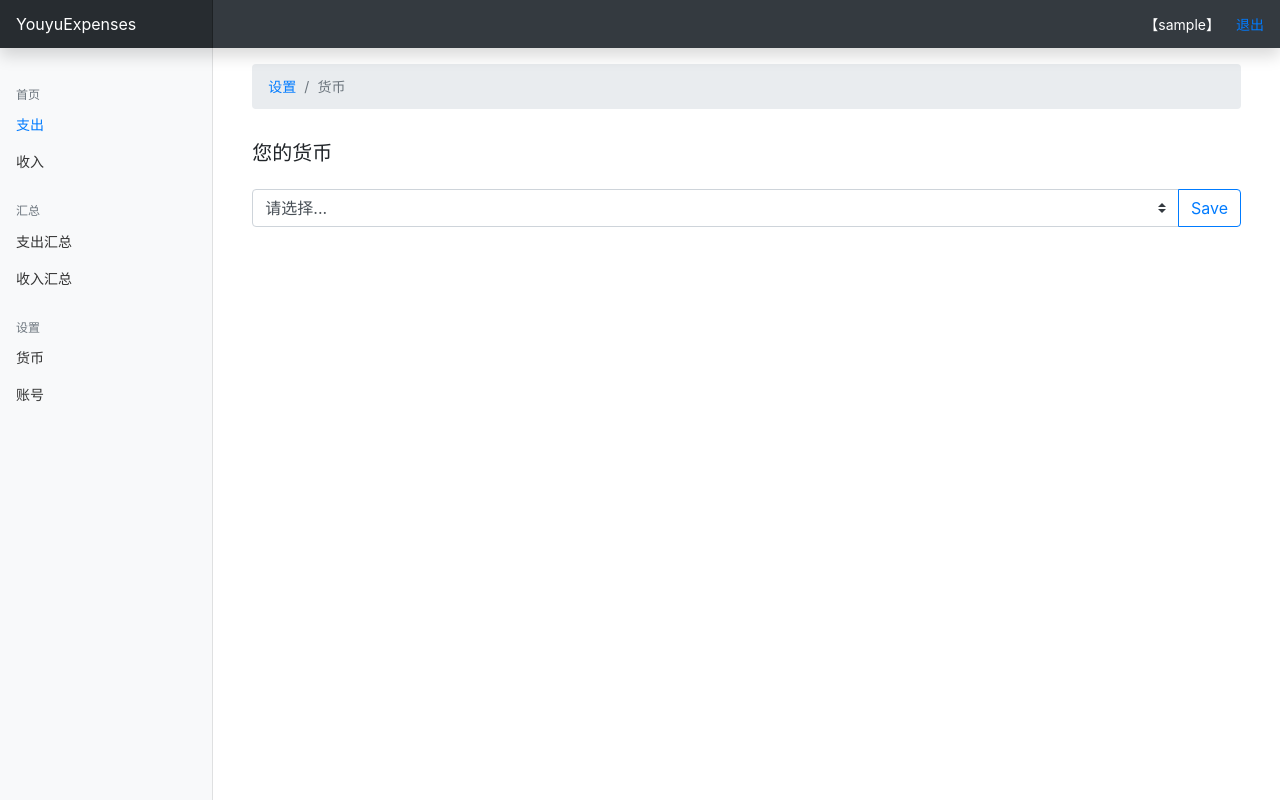
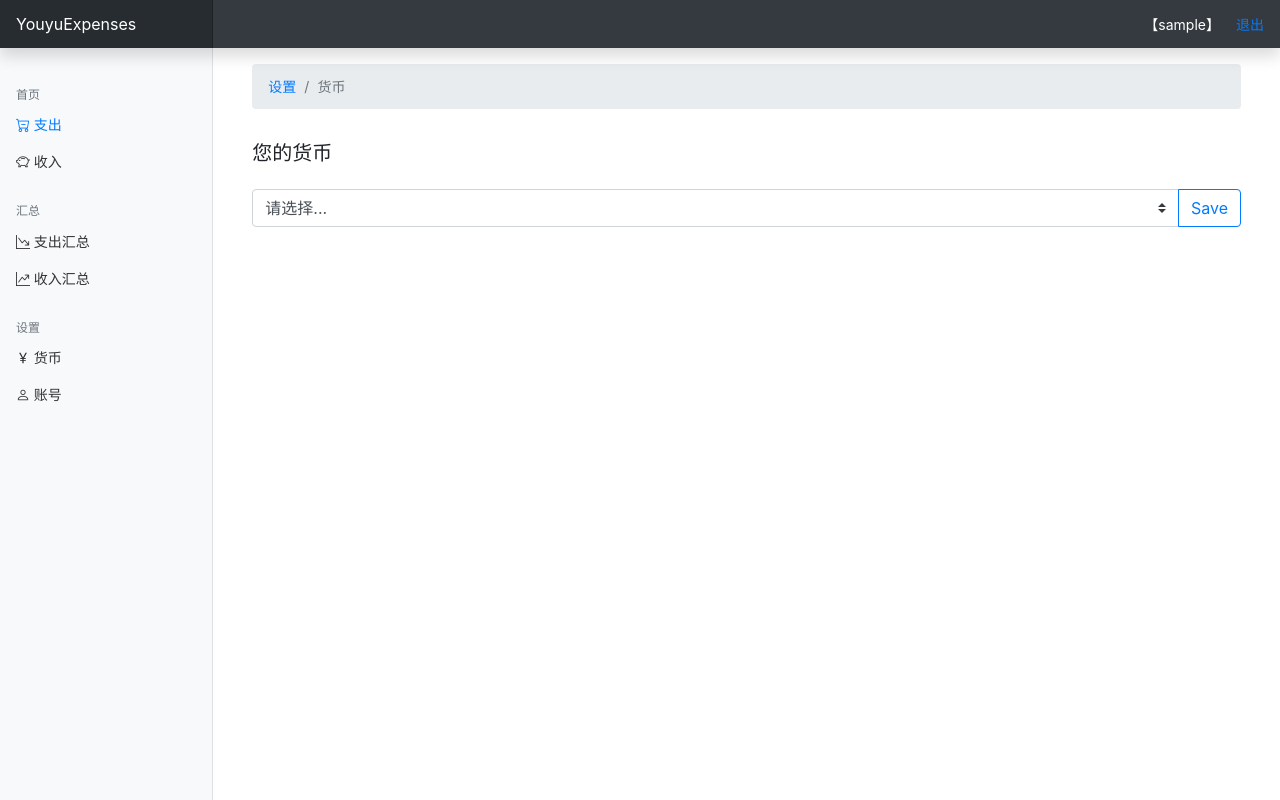
Before and after one commit to bigbugboy/expenseswebsite, a Django app: page /userpreferences/ in a window 1280 px wide. Run offline with Django 4.2, Linux system fonts and the light colour scheme; the visitor is signed in with stand-in values (Sample User, id 1); data comes from the database, SQL or seed files in the repository; some libraries are stand-ins or nearby versions.

Commit message:
use icon

```diff
--- a/expenseswebsite/static/js/expense_index.js
+++ b/expenseswebsite/static/js/expense_index.js
@@ -104,7 +104,7 @@ function dayStats(day_data) {
 
 
 function getStatsDate() {
-    fetch('/this_month_data_stats').then((res) => res.json()).then((data) => {
+    fetch('/expenses/this_month_data_stats').then((res) => res.json()).then((data) => {
         console.log(data.category_stats)
         console.log(data.day_stats)
         categoryStats(data.category_stats)
--- a/expenseswebsite/urls.py
+++ b/expenseswebsite/urls.py
@@ -1,10 +1,16 @@
 from django.contrib import admin
 from django.urls import path, include
+from django.shortcuts import redirect
+
+
+def home(request):
+    return redirect(to='expenses')
 
 
 urlpatterns = [
     path('admin/', admin.site.urls),
-    path('', include('expenses.urls')),
+    path('', home, name='home'),
+    path('expenses/', include('expenses.urls')),
     path('authentication/', include('authentication.urls')),
     path('userpreferences/', include('userpreferences.urls')),
 ]
--- a/templates/base.html
+++ b/templates/base.html
@@ -9,6 +9,7 @@
 
     <!-- Bootstrap core CSS -->
     <link rel="stylesheet" href="{% static 'css/bootstrap.min.css' %}">
+    <link rel="stylesheet" href="https://cdn.jsdelivr.net/npm/bootstrap-icons@1.10.0/font/bootstrap-icons.css">
     <link rel="stylesheet" href="{% static 'css/main.css' %}">
     <!-- Custom styles for this template -->
     <link rel="stylesheet" href="{% static 'css/dashboard.css' %}" >
--- a/templates/partials/_sidebar.html
+++ b/templates/partials/_sidebar.html
@@ -8,13 +8,13 @@
         <ul class="nav flex-column">
             <li class="nav-item">
                 <a class="nav-link active" href="{% url 'expenses' %}">
-                    <span data-feather="file-text"></span>
+                    <i class="bi bi-cart-dash"></i>
                     支出
                 </a>
             </li>
             <li class="nav-item">
                 <a class="nav-link" href="#">
-                    <span data-feather="file-text"></span>
+                    <i class="bi bi-piggy-bank"></i>
                     收入
                 </a>
             </li>
@@ -26,13 +26,13 @@
         <ul class="nav flex-column mb-2">
             <li class="nav-item">
                 <a class="nav-link" href="{% url 'expense_summary' %}">
-                    <span data-feather="file-text"></span>
+                    <i class="bi bi-graph-down-arrow"></i>
                     支出汇总
                 </a>
             </li>
             <li class="nav-item">
                 <a class="nav-link" href="#">
-                    <span data-feather="file-text"></span>
+                    <i class="bi bi-graph-up-arrow"></i>
                     收入汇总
                 </a>
             </li>
@@ -43,13 +43,13 @@
         <ul class="nav flex-column mb-2">
             <li class="nav-item">
                 <a class="nav-link" href="{% url 'preferences' %}">
-                    <span data-feather="file-text"></span>
+                    <i class="bi bi-currency-yen"></i>
                     货币
                 </a>
             </li>
             <li class="nav-item">
                 <a class="nav-link" href="#">
-                    <span data-feather="file-text"></span>
+                    <i class="bi bi-person"></i>
                     账号
                 </a>
             </li>
```
Also changed, not shown: expenseswebsite/static/js/expense_summary_index.js (+5 -2 lines).
